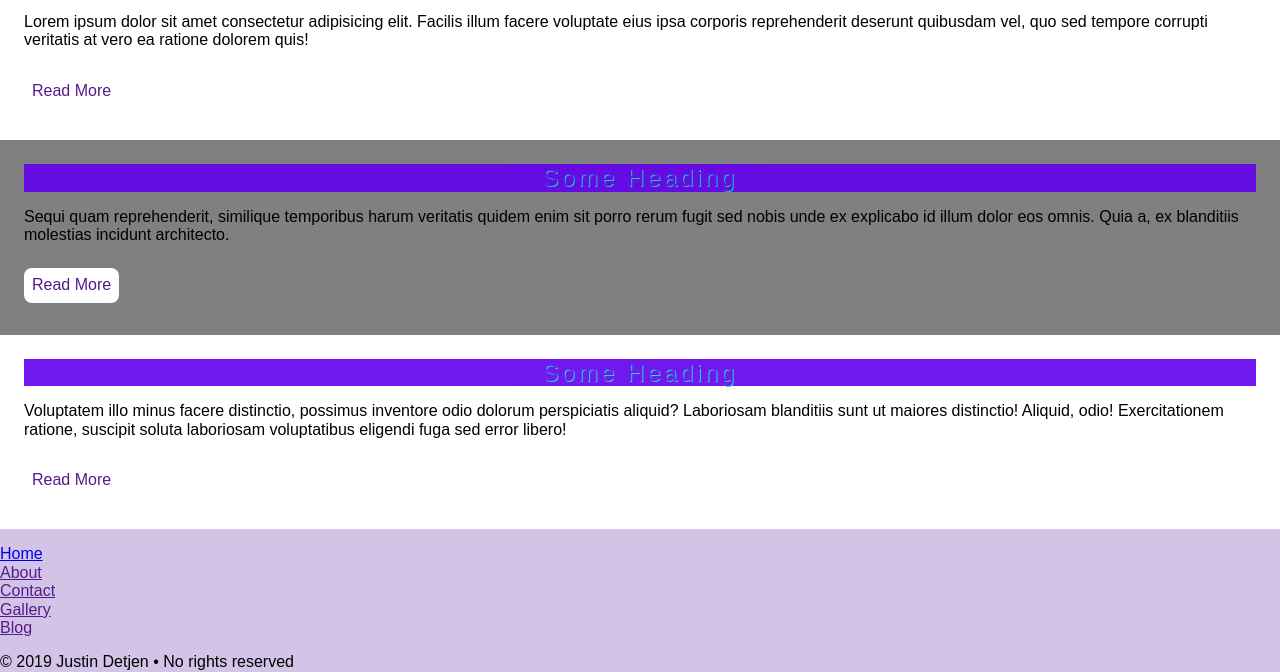
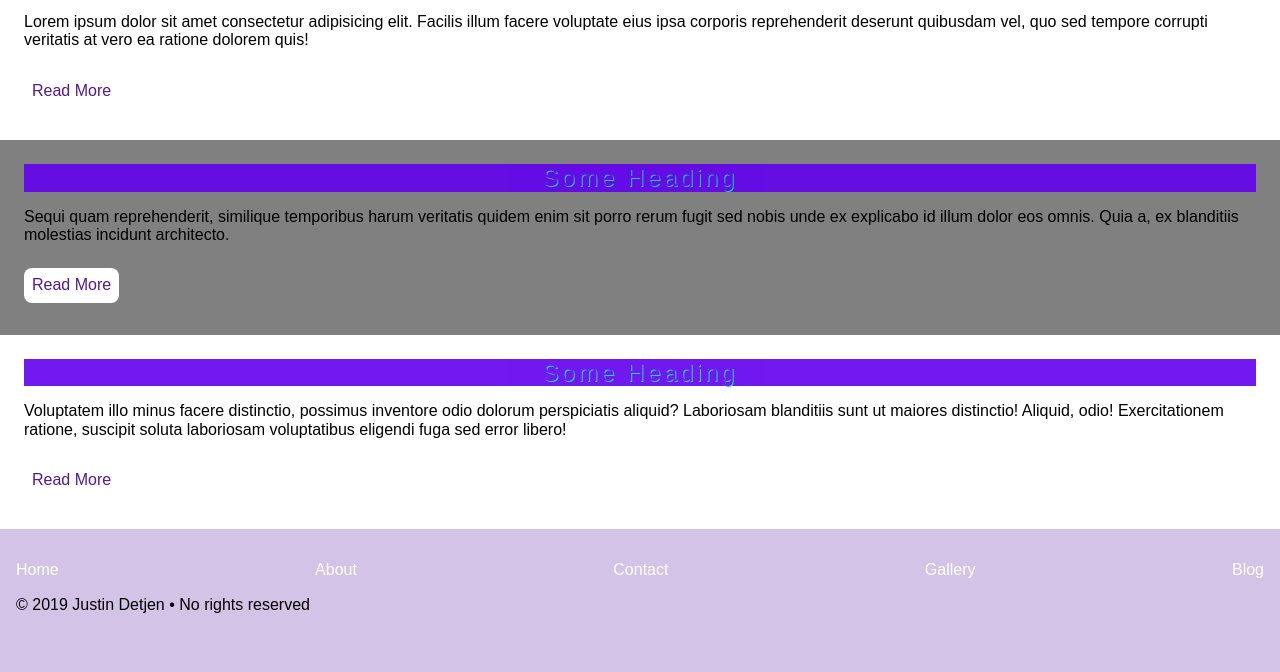
Before and after one commit to jdetjen7084/Justin-Detjen-Project, a website: page index.html in a window 1280 px wide. Shown: the part 548-1220 px from the top of the page. After the commit the page ends 1178 px from the top, so only its background shows below. Drawn offline with nearby package versions, Linux system fonts and the light colour scheme.

Commit message:
Fix footer layout

```diff
--- a/index.html
+++ b/index.html
@@ -75,10 +75,10 @@
     <footer>
       <ul>
         <li class="link"><a href="./index.html">Home</a></li>
-        <li class="link"><a href="">About</a></li>
-        <li class="link"><a href="">Contact</a></li>
-        <li class="link"><a href="">Gallery</a></li>
-        <li class="link"><a href="">Blog</a></li>
+        <li class="link"><a href="./about/">About</a></li>
+        <li class="link"><a href="./contact/">Contact</a></li>
+        <li class="link"><a href="./gallery/">Gallery</a></li>
+        <li class="link"><a href="./blog/">Blog</a></li>
       </ul>
       &copy; 2019 Justin Detjen &bullet; No rights reserved
     </footer>
--- a/style.css
+++ b/style.css
@@ -118,6 +118,7 @@ img {
 
 ul {
   padding: 0;
+  list-style-type: none;
 }
 
 nav ul {
@@ -131,7 +132,8 @@ nav li {
 
 nav a,
 .hero a,
-.read-more-btn {
+.read-more-btn,
+footer a {
   text-decoration: none;
 }
 
@@ -151,7 +153,7 @@ section:nth-of-type(even) {
   background: var(--secondary-variant);
   padding: var(--base-spacing);
   border-radius: var(--base-spacing);
-  }
+}
 
 .hero {
   background: url(https://picsum.photos/680/420) center center no-repeat;
@@ -171,3 +173,17 @@ section:nth-of-type(even) {
   display: inline-block;
   margin: var(--base-spacing) 0;
 }
+
+footer {
+  border-top: var(--base-spacing);
+  padding: calc(var(--base-spacing) * 2);
+}
+
+footer a {
+  color: white;
+}
+
+footer ul {
+  display: flex;
+  justify-content: space-between;
+}
```
